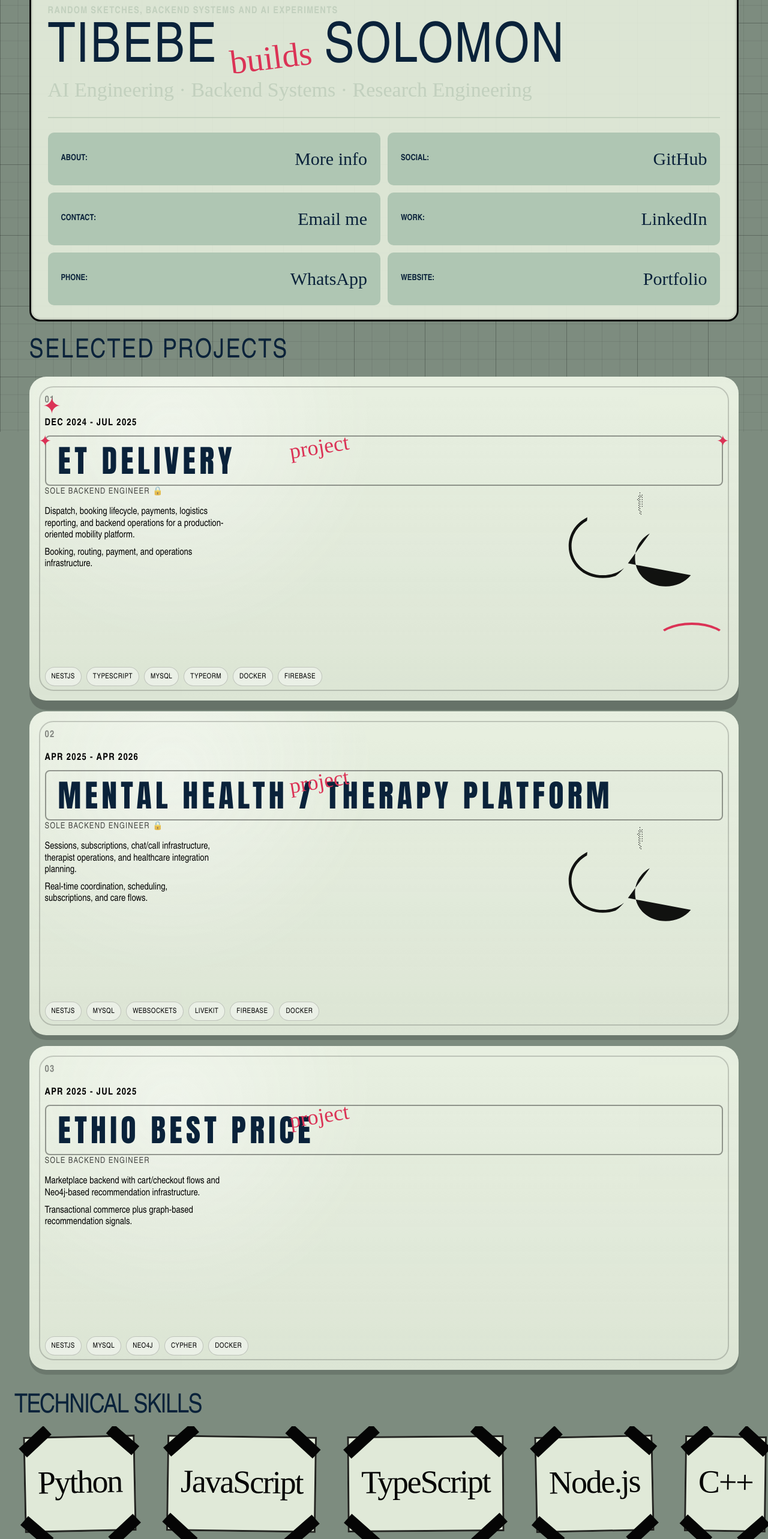
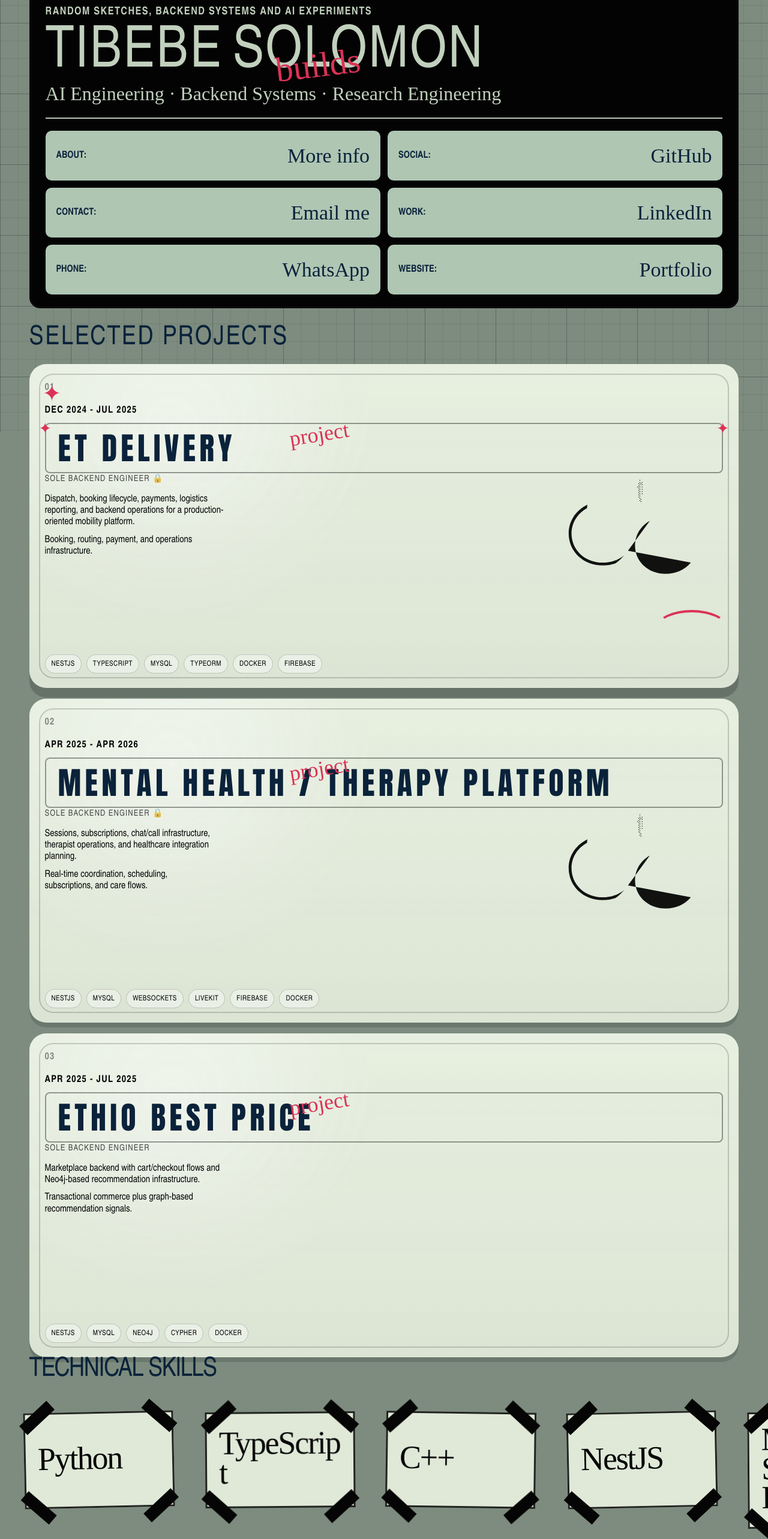
Before and after one commit to Tibex88/portfolio-site, a Vue app: page / in a window 1280 px wide. Shown: the part 80-2646 px from the top of the page at 60% size. Built offline with nearby package versions, Linux system fonts and the light colour scheme.

Commit message:
chore: migrate to tailwind

```diff
--- a/src/components/HeroBoard.vue
+++ b/src/components/HeroBoard.vue
@@ -8,35 +8,45 @@ const { heroContent, infoCardItems } = storeToRefs(store)
 
 <template>
   <section
-    class="reference-card mb-[var(--section-gap)] bg-[var(--reference-dark)] px-[18px] pt-12 pb-[18px] text-[var(--reference-light)] min-[810px]:px-7 min-[810px]:pt-14 min-[810px]:pb-6 min-[1310px]:px-10 min-[1310px]:pt-16"
+    class="relative mb-[var(--section-gap)] rounded-[var(--card-radius)] border-[3px] border-[#0a0a0a] bg-[var(--reference-dark)] px-[18px] pt-12 pb-[18px] text-[var(--reference-light)] shadow-[inset_0_0_0_3px_rgba(0,0,0,0.08)] min-[810px]:px-6 min-[810px]:pt-14 min-[810px]:pb-5 min-[1310px]:px-7 min-[1310px]:pt-[62px] min-[1310px]:pb-[18px]"
   >
-    <p class="mb-3 max-w-full text-[16px] font-bold uppercase tracking-[0.08em] text-[var(--reference-light)] min-[1310px]:mb-4">
+    <p
+      class="mb-[14px] max-w-full font-[var(--ui-font)] text-[16px] font-bold uppercase tracking-[0.08em] text-[var(--reference-light)] min-[810px]:text-[18px]"
+    >
       {{ heroContent.eyebrow }}
     </p>
 
-    <div class="border-b-2 border-b-[rgba(194,208,190,0.95)] pb-4 min-[810px]:pb-5">
-      <div class="relative flex flex-wrap items-end gap-4 min-[810px]:gap-5">
-        <span class="font-[var(--display-font)] text-[72px] leading-[0.88] tracking-[0.03em] uppercase min-[810px]:text-[92px] min-[1310px]:text-[118px]">
+    <div class="border-b-[2px] border-b-[rgba(194,208,190,0.95)] pb-4">
+      <div class="relative flex flex-wrap items-end gap-4 max-[809px]:gap-[6px]">
+        <span
+          class="font-[var(--display-font)] text-[72px] leading-[0.88] tracking-[0.03em] uppercase min-[810px]:text-[96px] min-[1310px]:text-[138px]"
+        >
           {{ heroContent.titleTop }}
         </span>
-        <span class="relative -mt-2 block w-full rotate-[-7deg] font-[Brush_Script_MT,_Segoe_Script,_cursive] text-[44px] leading-none text-[var(--accent)] min-[810px]:mt-0 min-[810px]:w-auto min-[810px]:text-[56px] min-[1310px]:text-[72px]">
+        <span
+          class="relative mt-[-8px] block w-full rotate-[-7deg] font-['Brush_Script_MT','Segoe_Script',cursive] text-[44px] leading-none text-[var(--accent)] min-[810px]:absolute min-[810px]:top-[38%] min-[810px]:left-[34%] min-[810px]:mt-0 min-[810px]:inline-block min-[810px]:w-auto min-[810px]:text-[58px] min-[1310px]:text-[74px]"
+        >
           {{ heroContent.overlayWord }}
         </span>
-        <span class="font-[var(--display-font)] text-[72px] leading-[0.88] tracking-[0.03em] uppercase min-[810px]:text-[92px] min-[1310px]:text-[118px]">
+        <span
+          class="font-[var(--display-font)] text-[72px] leading-[0.88] tracking-[0.03em] uppercase min-[810px]:text-[96px] min-[1310px]:text-[138px]"
+        >
           {{ heroContent.titleBottom }}
         </span>
       </div>
-      <p class="mt-2 font-[Brush_Script_MT,_Segoe_Script,_cursive] text-[28px] text-[var(--reference-light)] min-[810px]:mt-3 min-[810px]:text-[34px] min-[1310px]:text-[40px]">
+      <p
+        class="mt-2 font-['Brush_Script_MT','Segoe_Script',cursive] text-[28px] text-[var(--reference-light)] min-[810px]:text-[32px] min-[1310px]:text-[38px]"
+      >
         {{ heroContent.subtitle }}
       </p>
     </div>
 
-    <div class="mt-5 grid grid-cols-1 gap-3 min-[810px]:mt-6 min-[810px]:grid-cols-2 min-[1310px]:mt-7 min-[1310px]:gap-4">
+    <div class="mt-5 grid grid-cols-1 gap-3 min-[810px]:grid-cols-2">
       <component
         v-for="item in infoCardItems"
         :key="item.id"
-        class="interactive-target flex min-h-[74px] items-center justify-between gap-3 rounded-[10px] border-2 border-transparent bg-[#afc6b3] px-4 py-[14px] text-[#0a223a] no-underline transition-transform duration-180 ease-[ease] hover:-translate-y-0.5 hover:border-[#0a223a] min-[810px]:min-h-[88px] min-[810px]:px-5 min-[810px]:py-4 min-[1310px]:min-h-[96px]"
-        :class="{ 'is-static': !item.href }"
+        class="interactive-target flex min-h-[74px] items-center justify-between gap-[14px] rounded-[10px] border-[2px] border-transparent bg-[#afc6b3] px-4 py-[14px] text-[#0a223a] no-underline transition duration-180 ease-[ease] hover:translate-y-[-2px] hover:border-[#0a223a]"
+        :class="{ 'cursor-none': item.href, 'cursor-default': !item.href }"
         :is="item.id === 'about' ? 'button' : 'a'"
         :href="item.id === 'about' ? undefined : item.href || undefined"
         :target="item.id === 'about' ? undefined : item.href?.startsWith('http') ? '_blank' : undefined"
@@ -46,8 +56,14 @@ const { heroContent, infoCardItems } = storeToRefs(store)
         @mouseleave="store.setCursorMode('default')"
         @click="item.id === 'about' ? store.openOverlay('about') : undefined"
       >
-        <span class="text-[14px] font-bold uppercase">{{ item.label }}</span>
-        <span class="font-[Brush_Script_MT,_Segoe_Script,_cursive] text-[26px] min-[810px]:text-[30px] min-[1310px]:text-[34px]">
+        <span
+          class="font-[var(--ui-font)] text-[14px] font-bold uppercase min-[810px]:text-[16px]"
+        >
+          {{ item.label }}
+        </span>
+        <span
+          class="font-['Brush_Script_MT','Segoe_Script',cursive] text-[26px] min-[810px]:text-[34px]"
+        >
           {{ item.value }}
         </span>
       </component>
--- a/src/components/PortfolioFooter.vue
+++ b/src/components/PortfolioFooter.vue
@@ -1,8 +1,6 @@
 <template>
-  <footer
-    class="reference-card mt-5 rounded-[8px] px-[18px] pt-6 pb-[18px] min-[810px]:mt-6 min-[810px]:px-6 min-[810px]:pt-5 min-[810px]:pb-4 min-[1310px]:mt-7 min-[1310px]:px-8"
-  >
-    <div class="flex flex-wrap justify-center gap-x-7 gap-y-2 text-center text-[14px] leading-[1.2] text-[var(--text)] min-[810px]:justify-between min-[810px]:text-[16px]">
+  <footer class="portfolio-footer reference-card reference-card--footer">
+    <div class="portfolio-footer__line">
       <span>© 2026 tibebe solomon</span>
       <span>addis ababa, ethiopia</span>
     </div>
--- a/src/components/SkillsSection.vue
+++ b/src/components/SkillsSection.vue
@@ -12,31 +12,47 @@ const skillCards = computed(() =>
       id: `${group.id}-${index}`,
       title: item,
       group: group.title,
+      tilt: index % 3 === 0 ? '-1.2deg' : index % 3 === 1 ? '0.8deg' : '-0.45deg',
     })),
   ),
 )
 </script>
 
 <template>
-  <section class="relative left-1/2 right-1/2 ml-[-50vw] mr-[-50vw] w-screen py-8 min-[810px]:py-10 min-[1310px]:py-12">
-    <div class="mx-auto w-[min(var(--frame-width),100vw)] px-0">
-      <h2 class="mb-5 px-[var(--frame-gutter)] font-[var(--display-font)] text-[34px] leading-[0.92] tracking-[0.06em] uppercase text-[#0a223a] min-[810px]:mb-6 min-[810px]:text-[44px] min-[1310px]:mb-7 min-[1310px]:text-[56px]">
-        Technical Skills
-      </h2>
-      <div class="overflow-x-auto overflow-y-visible px-0 pb-2">
-        <div class="min-w-max px-[var(--frame-gutter)]">
-          <div class="flex gap-4 min-[810px]:gap-5 min-[1310px]:gap-6">
-          <article v-for="skill in skillCards" :key="skill.id" class="skills-card">
-            <span class="skills-card__tape skills-card__tape--left" />
-            <span class="skills-card__tape skills-card__tape--right" />
-            <span class="skills-card__tape skills-card__tape--bottom-left" />
-            <span class="skills-card__tape skills-card__tape--bottom-right" />
-            <div class="skills-card__frame">
-              <p class="skills-card__title">{{ skill.title }}</p>
-              <p class="skills-card__group">{{ skill.group }}</p>
+  <section class="relative left-1/2 mr-[-50vw] ml-[-50vw] w-screen">
+    <h2
+      class="mx-auto mt-[var(--section-gap)] mb-[18px] w-[min(var(--content-max),calc(100%-calc(var(--frame-gutter)*2)))] font-[var(--display-font)] text-[32px] leading-[0.92] tracking-[0.06em] uppercase text-[#0a223a] min-[810px]:text-[44px] min-[1310px]:text-[54px]"
+    >
+      Technical Skills
+    </h2>
+    <div class="overflow-visible pt-2 pb-[22px]">
+      <div class="mt-[-22px] w-screen overflow-x-auto overflow-y-hidden pt-[22px] pb-2">
+        <div
+          class="grid min-w-max auto-cols-[clamp(240px,19vw,320px)] grid-flow-col grid-rows-[repeat(2,max-content)] items-start gap-5 overflow-visible px-6 pt-[14px] pb-5 min-[810px]:auto-cols-[clamp(260px,22vw,340px)] min-[810px]:px-[var(--frame-gutter)] min-[1310px]:auto-cols-[clamp(280px,19vw,360px)] max-[809px]:px-3"
+        >
+          <article
+            v-for="skill in skillCards"
+            :key="skill.id"
+            class="group/skill relative min-h-[190px] self-start overflow-visible bg-transparent px-4 pt-4 pb-[10px]"
+            :style="{ transform: `rotate(${skill.tilt})` }"
+          >
+            <span class="absolute top-[14px] left-2 z-[3] h-[clamp(14px,5vw,20px)] w-[clamp(56px,22%,78px)] rotate-[-42deg] bg-[#050505]" />
+            <span class="absolute top-[14px] right-2 z-[3] h-[clamp(14px,5vw,20px)] w-[clamp(56px,22%,78px)] rotate-[42deg] bg-[#050505]" />
+            <span class="absolute bottom-[6px] left-2 z-[3] h-[clamp(14px,5vw,20px)] w-[clamp(56px,22%,78px)] rotate-[42deg] bg-[#050505]" />
+            <span class="absolute right-2 bottom-[6px] z-[3] h-[clamp(14px,5vw,20px)] w-[clamp(56px,22%,78px)] rotate-[-42deg] bg-[#050505]" />
+            <div class="flex min-h-[160px] flex-col justify-center border-[3px] border-[rgba(0,0,0,0.85)] bg-[rgba(228,237,220,0.96)] px-5 pt-[18px] pb-6">
+              <p
+                class="m-0 break-words font-['Brush_Script_MT','Segoe_Script','Marker_Felt',cursive] text-[42px] leading-[0.9] tracking-[-0.04em] text-[#050505] normal-case min-[810px]:text-[54px] min-[1310px]:text-[66px]"
+              >
+                {{ skill.title }}
+              </p>
+              <p
+                class="pointer-events-none absolute top-[-20px] left-1/2 z-[4] m-0 -translate-x-1/2 translate-y-[-8px] rotate-[-2deg] rounded-[18px] bg-[var(--accent)] px-4 pt-2 pb-[10px] whitespace-nowrap font-['Brush_Script_MT','Segoe_Script','Marker_Felt',cursive] text-[26px] leading-none tracking-[0.02em] text-[#050505] uppercase opacity-0 shadow-[0_4px_0_rgba(0,0,0,0.16)] transition duration-180 ease-[ease] group-hover/skill:translate-y-0 group-hover/skill:rotate-0 group-hover/skill:opacity-100 min-[810px]:text-[30px] min-[1310px]:text-[34px]"
+              >
+                {{ skill.group }}
+              </p>
             </div>
           </article>
-          </div>
         </div>
       </div>
     </div>
```
